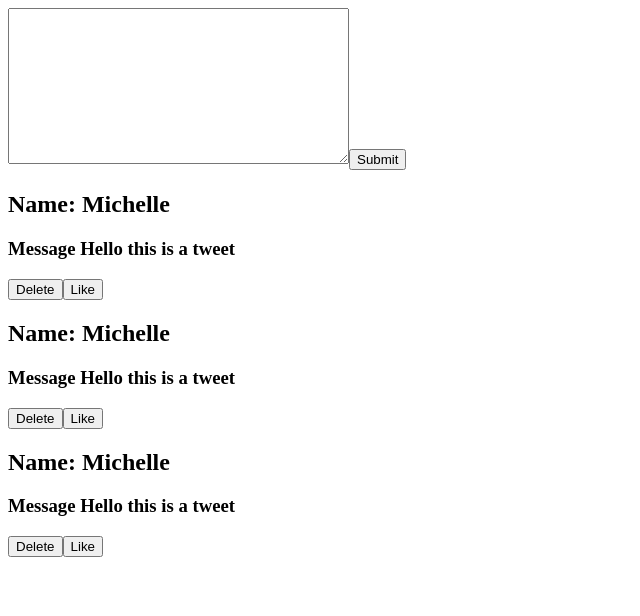
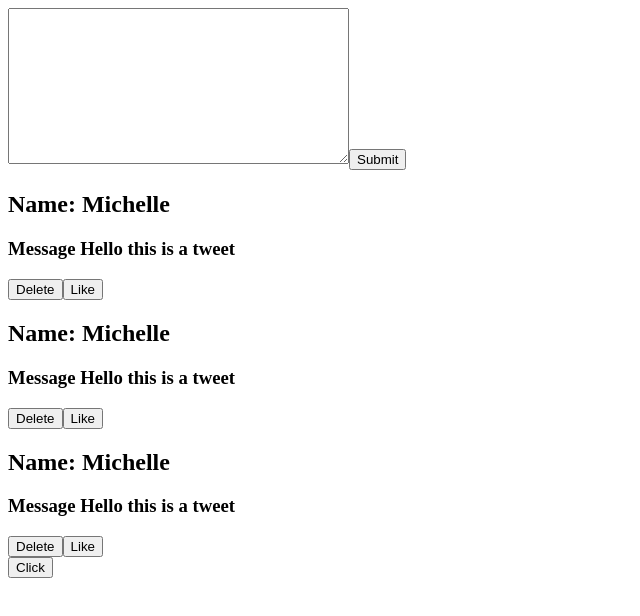
Before and after one commit to michellelclement/react-starter, a React (Create React App) app: page / in a window 1280 px wide. Shown: the top 616 px of the page, without its empty margins (0-640 px from the left). Built offline with nearby package versions, Linux system fonts and the light colour scheme.

Commit message:
Pass down state

```diff
--- a/src/App.js
+++ b/src/App.js
@@ -7,13 +7,13 @@ import CreateTweet from "./components/CreateTweet";
 import TweetList from "./components/TweetList";
 
 function App() {
-  const name = "Michelle";
+  const [name, setName] = useState("Michelle");
   const message = "Hello this is a tweet";
 
   return (
     <div>
       <CreateTweet />
-      <TweetList name={name} message={message} />
+      <TweetList setName={setName} name={name} message={message} />
     </div>
   );
 }
--- a/src/components/TweetList.js
+++ b/src/components/TweetList.js
@@ -1,12 +1,13 @@
 import React from "react";
 import Tweet from "./Tweet";
 
-const TweetList = ({ name, message }) => {
+const TweetList = ({ name, message, setName }) => {
   return (
     <div className="tweet-list">
       <Tweet name={name} message={message} />
       <Tweet name={name} message={message} />
       <Tweet name={name} message={message} />
+      <button onClick={() => setName("JOHN")}>Click</button>
     </div>
   );
 };
```
